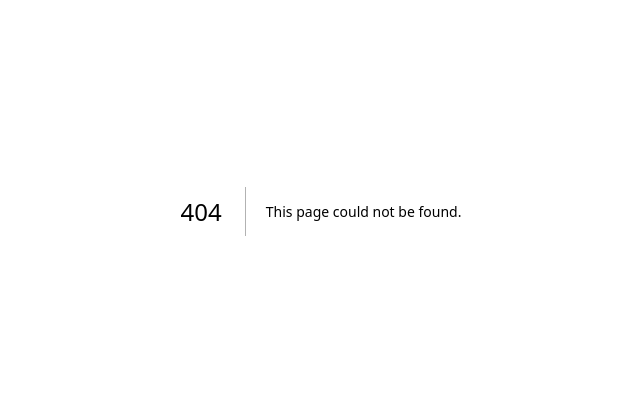
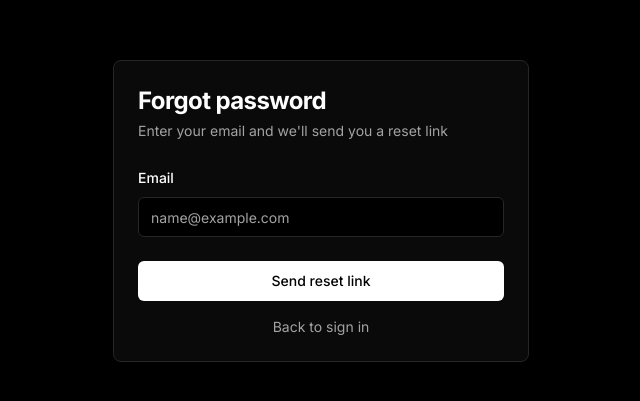
Before and after one commit to PRawat00/SolarTrack, a Next.js app in the folder apps/web/: page /forgot-password in a window 1280 px wide. Before the commit this address had no page. Shown: the part 189-590 px from the top of the page, without its empty margins (319-959 px from the left). Built offline with nearby package versions, Linux system fonts and the light colour scheme.

Commit message:
Add GitHub Actions deploy and forgot password feature

```diff
--- /dev/null
+++ b/apps/web/app/(auth)/forgot-password/page.tsx
@@ -0,0 +1,104 @@
+'use client'
+
+import { useState } from 'react'
+import Link from 'next/link'
+import { createClient } from '@/lib/supabase/client'
+import { Button } from '@/components/ui/button'
+import { Input } from '@/components/ui/input'
+import { Label } from '@/components/ui/label'
+import {
+  Card,
+  CardContent,
+  CardDescription,
+  CardFooter,
+  CardHeader,
+  CardTitle,
+} from '@/components/ui/card'
+
+export default function ForgotPasswordPage() {
+  const [email, setEmail] = useState('')
+  const [error, setError] = useState<string | null>(null)
+  const [success, setSuccess] = useState(false)
+  const [loading, setLoading] = useState(false)
+
+  const handleSubmit = async (e: React.FormEvent) => {
+    e.preventDefault()
+    setError(null)
+    setLoading(true)
+
+    try {
+      const supabase = createClient()
+      const { error } = await supabase.auth.resetPasswordForEmail(email, {
+        redirectTo: `${window.location.origin}/reset-password`,
+      })
+
+      if (error) {
+        setError(error.message)
+        setLoading(false)
+        return
+      }
+
+      setSuccess(true)
+    } catch (err) {
+      setError(err instanceof Error ? err.message : 'An unexpected error occurred')
+      setLoading(false)
+    }
+  }
+
+  if (success) {
+    return (
+      <Card>
+        <CardHeader className="space-y-1">
+          <CardTitle className="text-2xl font-bold">Check your email</CardTitle>
+          <CardDescription>
+            We&apos;ve sent a password reset link to {email}
+          </CardDescription>
+        </CardHeader>
+        <CardFooter>
+          <Link href="/login" className="text-sm text-primary hover:underline">
+            Back to sign in
+          </Link>
+        </CardFooter>
+      </Card>
+    )
+  }
+
+  return (
+    <Card>
+      <CardHeader className="space-y-1">
+        <CardTitle className="text-2xl font-bold">Forgot password</CardTitle>
+        <CardDescription>
+          Enter your email and we&apos;ll send you a reset link
+        </CardDescription>
+      </CardHeader>
+      <form onSubmit={handleSubmit}>
+        <CardContent className="space-y-4">
+          {error && (
+            <div className="p-3 text-sm text-destructive bg-destructive/10 rounded-md">
+              {error}
+            </div>
+          )}
+          <div className="space-y-2">
+            <Label htmlFor="email">Email</Label>
+            <Input
+              id="email"
+              type="email"
+              placeholder="name@example.com"
+              value={email}
+              onChange={(e) => setEmail(e.target.value)}
+              required
+            />
+          </div>
+        </CardContent>
+        <CardFooter className="flex flex-col space-y-4">
+          <Button type="submit" className="w-full" disabled={loading}>
+            {loading ? 'Sending...' : 'Send reset link'}
+          </Button>
+          <Link href="/login" className="text-sm text-muted-foreground hover:underline">
+            Back to sign in
+          </Link>
+        </CardFooter>
+      </form>
+    </Card>
+  )
+}
--- a/apps/web/app/(auth)/login/page.tsx
+++ b/apps/web/app/(auth)/login/page.tsx
@@ -133,7 +133,15 @@ export default function LoginPage() {
             />
           </div>
           <div className="space-y-2">
-            <Label htmlFor="password">Password</Label>
+            <div className="flex items-center justify-between">
+              <Label htmlFor="password">Password</Label>
+              <Link
+                href="/forgot-password"
+                className="text-sm text-muted-foreground hover:text-primary"
+              >
+                Forgot password?
+              </Link>
+            </div>
             <Input
               id="password"
               type="password"
--- /dev/null
+++ b/apps/web/app/(auth)/reset-password/page.tsx
@@ -0,0 +1,142 @@
+'use client'
+
+import { useState, useEffect } from 'react'
+import { useRouter } from 'next/navigation'
+import { createClient } from '@/lib/supabase/client'
+import { Button } from '@/components/ui/button'
+import { Input } from '@/components/ui/input'
+import { Label } from '@/components/ui/label'
+import {
+  Card,
+  CardContent,
+  CardDescription,
+  CardFooter,
+  CardHeader,
+  CardTitle,
+} from '@/components/ui/card'
+
+export default function ResetPasswordPage() {
+  const router = useRouter()
+  const [password, setPassword] = useState('')
+  const [confirmPassword, setConfirmPassword] = useState('')
+  const [error, setError] = useState<string | null>(null)
+  const [loading, setLoading] = useState(false)
+  const [isValidSession, setIsValidSession] = useState(false)
+  const [checking, setChecking] = useState(true)
+
+  useEffect(() => {
+    const checkSession = async () => {
+      const supabase = createClient()
+      const { data: { session } } = await supabase.auth.getSession()
+      setIsValidSession(!!session)
+      setChecking(false)
+    }
+    checkSession()
+  }, [])
+
+  const handleSubmit = async (e: React.FormEvent) => {
+    e.preventDefault()
+    setError(null)
+
+    if (password !== confirmPassword) {
+      setError('Passwords do not match')
+      return
+    }
+
+    if (password.length < 6) {
+      setError('Password must be at least 6 characters')
+      return
+    }
+
+    setLoading(true)
+
+    try {
+      const supabase = createClient()
+      const { error } = await supabase.auth.updateUser({ password })
+
+      if (error) {
+        setError(error.message)
+        setLoading(false)
+        return
+      }
+
+      router.push('/login?message=Password updated successfully')
+    } catch (err) {
+      setError(err instanceof Error ? err.message : 'An unexpected error occurred')
+      setLoading(false)
+    }
+  }
+
+  if (checking) {
+    return (
+      <Card>
+        <CardContent className="p-6">
+          <p className="text-center text-muted-foreground">Loading...</p>
+        </CardContent>
+      </Card>
+    )
+  }
+
+  if (!isValidSession) {
+    return (
+      <Card>
+        <CardHeader className="space-y-1">
+          <CardTitle className="text-2xl font-bold">Invalid or expired link</CardTitle>
+          <CardDescription>
+            This password reset link is invalid or has expired.
+          </CardDescription>
+        </CardHeader>
+        <CardFooter>
+          <Button onClick={() => router.push('/forgot-password')} className="w-full">
+            Request a new link
+          </Button>
+        </CardFooter>
+      </Card>
+    )
+  }
+
+  return (
+    <Card>
+      <CardHeader className="space-y-1">
+        <CardTitle className="text-2xl font-bold">Reset password</CardTitle>
+        <CardDescription>
+          Enter your new password below
+        </CardDescription>
+      </CardHeader>
+      <form onSubmit={handleSubmit}>
+        <CardContent className="space-y-4">
+          {error && (
+            <div className="p-3 text-sm text-destructive bg-destructive/10 rounded-md">
+              {error}
+            </div>
+          )}
+          <div className="space-y-2">
+            <Label htmlFor="password">New password</Label>
+            <Input
+              id="password"
+              type="password"
+              value={password}
+              onChange={(e) => setPassword(e.target.value)}
+              required
+            />
+          </div>
+          <div className="space-y-2">
+            <Label htmlFor="confirmPassword">Confirm password</Label>
+            <Input
+              id="confirmPassword"
+              type="password"
+              value={confirmPassword}
+              onChange={(e) => setConfirmPassword(e.target.value)}
+              required
+            />
+          </div>
+        </CardContent>
+        <CardFooter>
+          <Button type="submit" className="w-full" disabled={loading}>
+            {loading ? 'Updating...' : 'Update password'}
+          </Button>
+        </CardFooter>
+      </form>
+    </Card>
+  )
+}
```
